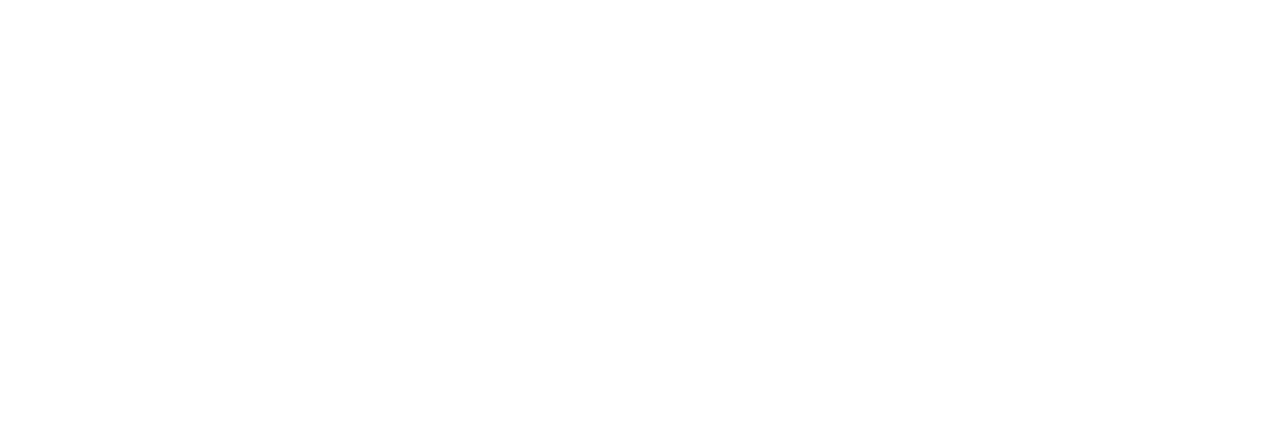
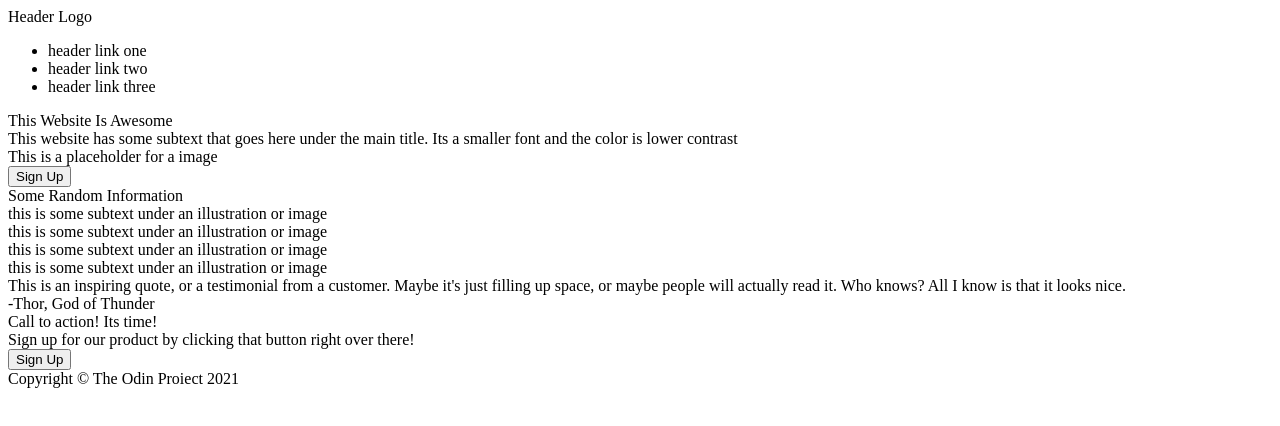
Before and after one commit to Jaydenstone1/odinproject-landinngpage, a plain HTML site: page index.html in a window 1280 px wide. Drawn offline with Linux system fonts and the light colour scheme.

Commit message:
html content

```diff
--- a/index.html
+++ b/index.html
@@ -8,6 +8,44 @@
 </head>
 
 <body>
+  <div class="header">
+    <div class="logo"> Header Logo</div>
+    <ul>
+      <li>header link one</li>
+      <li>header link two</li>
+      <li>header link three</li>
+    </ul>
+  </div>
+
+  <div class="container-one">
+    <div>This Website Is Awesome</div>
+    <div>This website has some subtext that goes here under the main title. Its a smaller font and the color is lower contrast</div>
+    <div>This is a placeholder for a image</div>
+    <button>Sign Up</button>
+  </div>
+
+  <div class="container-two">
+    <div>Some Random Information</div>
+    <div>this is some subtext under an illustration or image</div>
+    <div>this is some subtext under an illustration or image</div>
+    <div>this is some subtext under an illustration or image</div>
+    <div>this is some subtext under an illustration or image</div>
+  </div>
+
+  <div class="container-three">
+    <div>This is an inspiring quote, or a testimonial from a customer. Maybe it's just filling up space, or maybe people will actually read it. Who knows? All I know is that it looks nice.</div>
+    <div>-Thor, God of Thunder</div>
+  </div>
+
+  <div class="container-four">
+    <div>Call to action! Its time!</div>
+    <div>Sign up for our product by clicking that button right over there! </div>
+    <button>Sign Up</button>
+  </div>
+
+  <div class="footer">
+    <div>Copyright © The Odin Proiect 2021</div>
+  </div>
 
 </body>
 </html>
```
